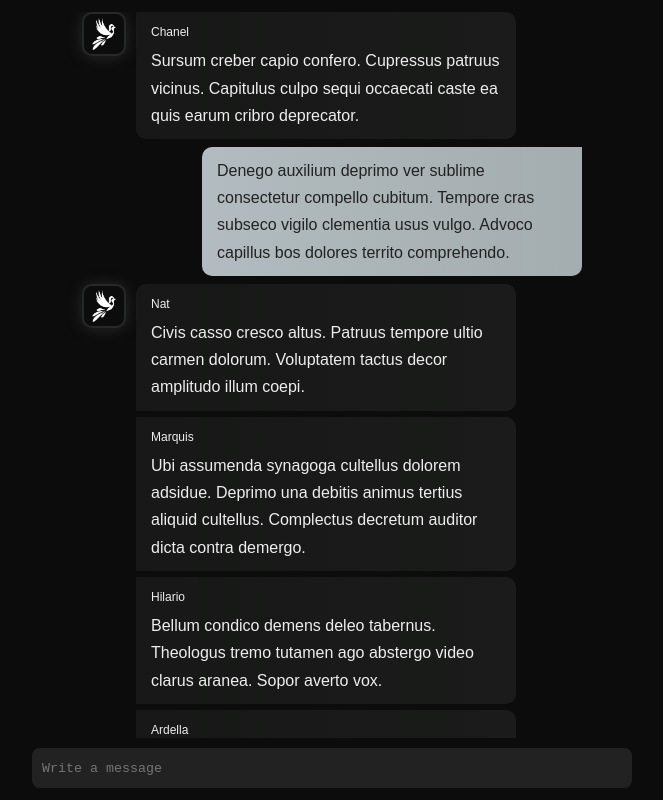
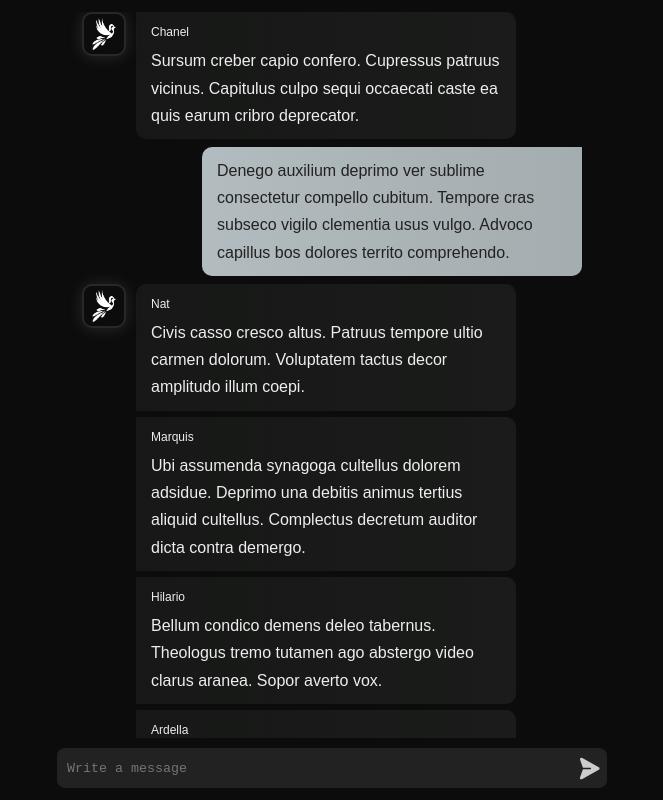
Before and after one commit to M-U-T-E/Avila, a React (Vite) app in the folder web-client/: page / in a window 1280 px wide. Shown: the whole page, without its empty margins (308-971 px from the left). Built offline with nearby package versions, Linux system fonts and the light colour scheme.

Commit message:
Feat: Add Send Button

```diff
--- a/web-client/src/components/ChatSection.style.ts
+++ b/web-client/src/components/ChatSection.style.ts
@@ -87,10 +87,12 @@ const MessagesContainer = styled.div`
 const InputWrapper = styled.div`
     height: 4.2rem;
     max-height: 20rem;
-    margin: 1rem 0;
+    margin: 1rem auto;
+    width: 55rem;
     background-color: transparent;
     border-radius: 1rem;
     display: flex;
+    position: relative;
 
     &:focus-within{
         background-position: 0% 0%;
@@ -111,19 +113,44 @@ const InputWrapper = styled.div`
 `
 
 const MessageInput = styled.textarea`
-    width: 58rem;
+    width: 100%;
     border: none;
     background-color: #222;
     color: #eee;
     resize: none;
     outline: none;
-    padding: 1rem;
+    padding: 1rem 4rem 1rem 1rem;
     margin-bottom: .2rem;
     border-radius: .8rem;
     line-height: 1.6;
 
     &::-webkit-scrollbar{
         width: 0px;
+    }
+`
+
+const SendButton = styled.button`
+    background-color: transparent;
+    position: absolute;
+    right: .5rem;
+    bottom: 0;
+    height: 4rem;
+    width: 2.5rem;
+    border: 0;
+    cursor: pointer;
+
+    & .base{
+        fill: #ccc;
+    }
+
+    & .hover{
+        transition: opacity 0.2s ease;
+        fill:url('#buttonHoverGradient');
+        opacity: 0;
+    }
+
+    &:hover .hover{
+        opacity: 1;
     }
 `
 
@@ -135,4 +162,4 @@ const ChatSection = styled.div`
     height: 100vh;
 `
 
-export { MessageBubble, MessageWrapper, Avatar, MessageWithAvatar, MessagesContainer, InputWrapper, MessageInput, ChatSection }
+export { MessageBubble, MessageWrapper, Avatar, MessageWithAvatar, MessagesContainer, InputWrapper, MessageInput, SendButton, ChatSection }
--- a/web-client/src/components/ChatSection.tsx
+++ b/web-client/src/components/ChatSection.tsx
@@ -1,6 +1,6 @@
 import React, { useEffect, useRef } from "react"
 import { RenderMessageProps, RenderMessageWithNameProps } from "./ChatSection.interface"
-import { InputWrapper, MessageBubble, MessageInput } from "./ChatSection.style"
+import { InputWrapper, MessageBubble, MessageInput, SendButton } from "./ChatSection.style"
 
 const RenderMessage: React.FC<RenderMessageProps> = ({ text }) => {
     const paragraphs = text.split('\n')
@@ -45,6 +45,18 @@ const RenderMessageInput = () => {
     return <>
         <InputWrapper ref={inputWrapperRef}>
             <MessageInput placeholder='Write a message' dir='auto' onInput={handleOnInput} />
+            <SendButton>
+                <svg viewBox="0 0 256 256" width={"2.5rem"} xmlns="http://www.w3.org/2000/svg">
+                    <defs>
+                        <linearGradient id="buttonHoverGradient">
+                            <stop offset="5%" stop-color="#5A4FCF" />
+                            <stop offset="95%" stop-color="#B294FF" />
+                        </linearGradient>
+                    </defs>
+                    <path className="base" d="M223.4,114,54.9,19.7a16.3,16.3,0,0,0-18.2,1.2,15.9,15.9,0,0,0-5.1,17.9l28.1,78.5a4.1,4.1,0,0,0,3.8,2.7h72.2a8.2,8.2,0,0,1,8.3,7.5,8,8,0,0,1-8,8.5H63.5a4.1,4.1,0,0,0-3.8,2.7L31.6,217.2a16.1,16.1,0,0,0,15.1,21.4,16.5,16.5,0,0,0,7.8-2L223.4,142a16.1,16.1,0,0,0,0-28Z" />
+                    <path className="hover" d="M223.4,114,54.9,19.7a16.3,16.3,0,0,0-18.2,1.2,15.9,15.9,0,0,0-5.1,17.9l28.1,78.5a4.1,4.1,0,0,0,3.8,2.7h72.2a8.2,8.2,0,0,1,8.3,7.5,8,8,0,0,1-8,8.5H63.5a4.1,4.1,0,0,0-3.8,2.7L31.6,217.2a16.1,16.1,0,0,0,15.1,21.4,16.5,16.5,0,0,0,7.8-2L223.4,142a16.1,16.1,0,0,0,0-28Z" />
+                </svg>
+            </SendButton>
         </InputWrapper>
     </>
 }
```
Lines whose indentation alone changed are shown as unchanged.
